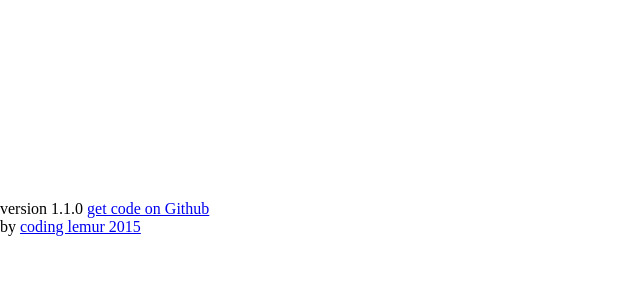
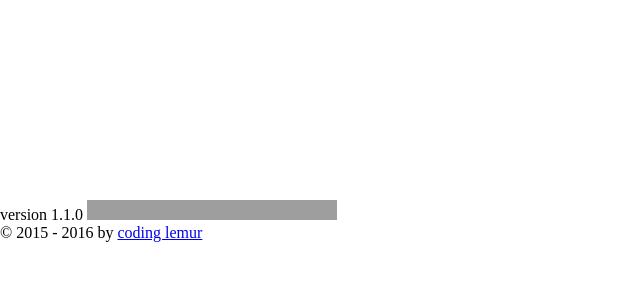
Before and after one commit to coding-lemur/nodefilestore, a Node server app: page / in a window 1280 px wide. Shown: the part 508-800 px from the top of the page, without its empty margins (0-640 px from the left). Run offline with Node 20, Linux system fonts and the light colour scheme; some libraries are stand-ins or nearby versions; grey boxes are pictures that could not be loaded.

Commit message:
correct copyright date in footer added Github buttons for star and fork

```diff
--- a/views/layout.jade
+++ b/views/layout.jade
@@ -23,9 +23,10 @@
         footer.page-footer.orange
             .container.orange-text.text-lighten-3
                 | version #{version}&nbsp;
-                a.orange-text.text-lighten-5.right-align(href='https://github.com/MCeddy/nodefilestore', target='_blank') get code on Github
+                iframe(src='https://ghbtns.com/github-btn.html?user=MCeddy&repo=nodefilestore&type=star&count=true', frameborder='0', scrolling='0', width='80px', height='20px')
+                iframe(src='https://ghbtns.com/github-btn.html?user=MCeddy&repo=nodefilestore&type=fork&count=true', frameborder='0', scrolling='0', width='170px', height='20px')
             .footer-copyright
                 .container
-                    made by&nbsp;
-                    a.orange-text.text-lighten-4(href='http://www.coding-lemur.de', target='_blank') coding lemur 2015
+                    | &copy; 2015 - #{new Date().getFullYear()} by&nbsp;
+                    a.orange-text.text-lighten-4(href='http://www.coding-lemur.de', target='_blank') coding lemur
         block footer
```
